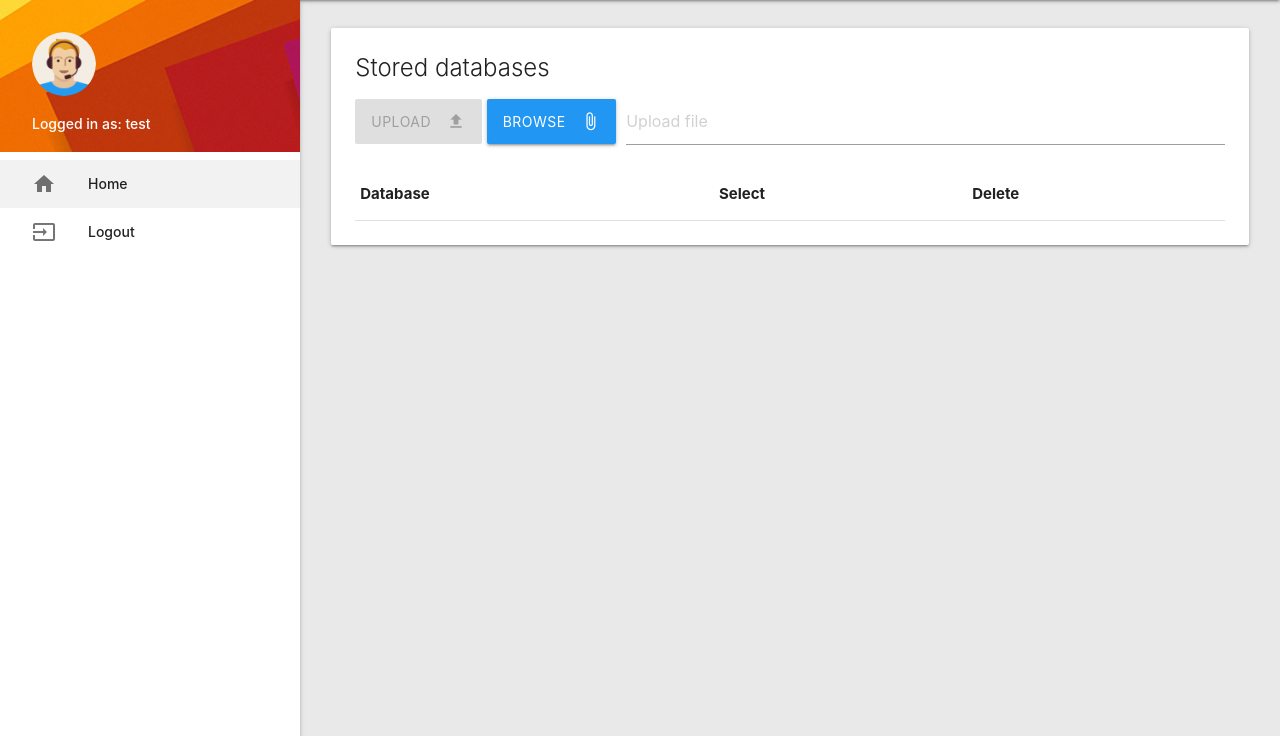
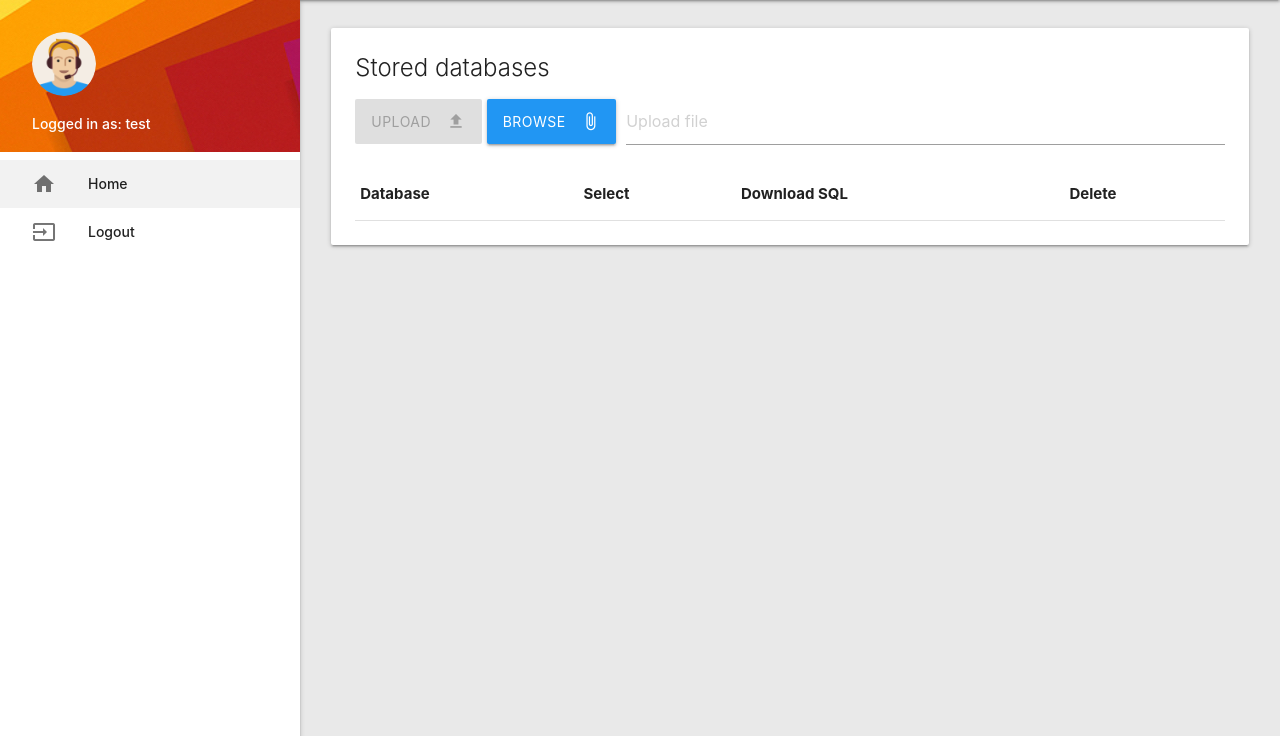
Before and after one commit to Jason2605/SQLite-View, a Flask app: page /home/ in a window 1280 px wide. Shown: the part 64-800 px from the top of the page. Run offline with Flask 2, Linux system fonts and the light colour scheme; a user stored in the database is signed in; lists and menus that the app fills with data are empty.

Commit message:
Allow databases to be dumped to SQL file and download

```diff
--- a/SQLite_View/templates/home.html
+++ b/SQLite_View/templates/home.html
@@ -30,6 +30,7 @@
                                 <tr>
                                     <th>Database</th>
                                     <th>Select</th>
+                                    <th>Download SQL</th>
                                     <th>Delete</th>
                                 </tr>
                             </thead>
@@ -38,6 +39,13 @@
                                     <tr>
                                         <td>{{ database }}</td>
                                         <td><a class="waves-effect waves-light btn-small blue" href="/tables/{{ database }}"><i class="material-icons right">send</i>Use database</a></td>
+                                        <form action="/download/sql/" method="post">
+                                        <td>
+                                            <button class="waves-effect waves-light btn-small blue" type="submit" name="database" value="{{ database }}">Download SQL
+                                                <i class="material-icons right">file_download</i>
+                                            </button>
+                                        </td>
+                                        </form>
                                         <td><a class="waves-effect waves-light btn-small red" id="{{ database }}" onclick="delete_database(this.id)"><i class="material-icons right">delete_forever</i>Delete database</a></td>
                                     </tr>
                                 {% endfor %}
--- a/SQLite_View/views/views.py
+++ b/SQLite_View/views/views.py
@@ -1,5 +1,5 @@
 from SQLite_View import app, user_database, login_manager, header_array
-from flask import render_template, request, redirect, url_for, session, jsonify
+from flask import render_template, request, redirect, url_for, session, jsonify, send_from_directory
 from flask_login import login_required, logout_user, login_user
 from passlib.hash import bcrypt
 from werkzeug.utils import secure_filename
@@ -62,6 +62,21 @@ def upload():
         file.save(path)
         return redirect(url_for("home"))
     return "ohno"
+
+
+@app.route('/download/sql/', methods=["POST"])
+@login_required
+def download_sql():
+    database = request.form["database"]
+    database_path = "databases/{}".format(request.form["database"])
+    sql_path = database.replace(".db", ".sql")
+    c = sqlite3.connect(database_path)
+
+    with open("dumps/{}".format(sql_path), 'w') as f:
+        for line in c.iterdump():
+            f.write('{}\n'.format(line))
+
+    return send_from_directory(os.path.join(os.getcwd(), "dumps"), sql_path, as_attachment=True)
 
 
 @app.route('/tables/<database>')
```
Also changed, not shown: 1 other file.
